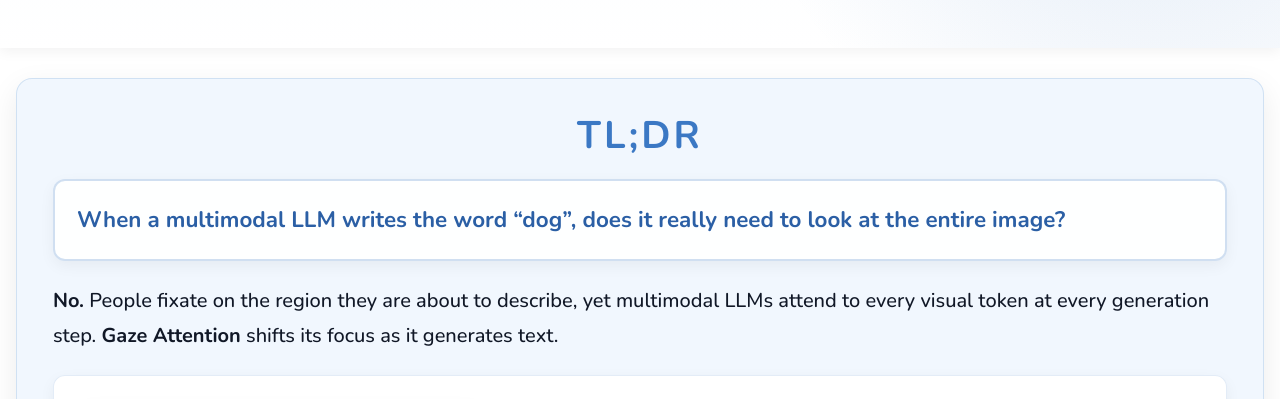
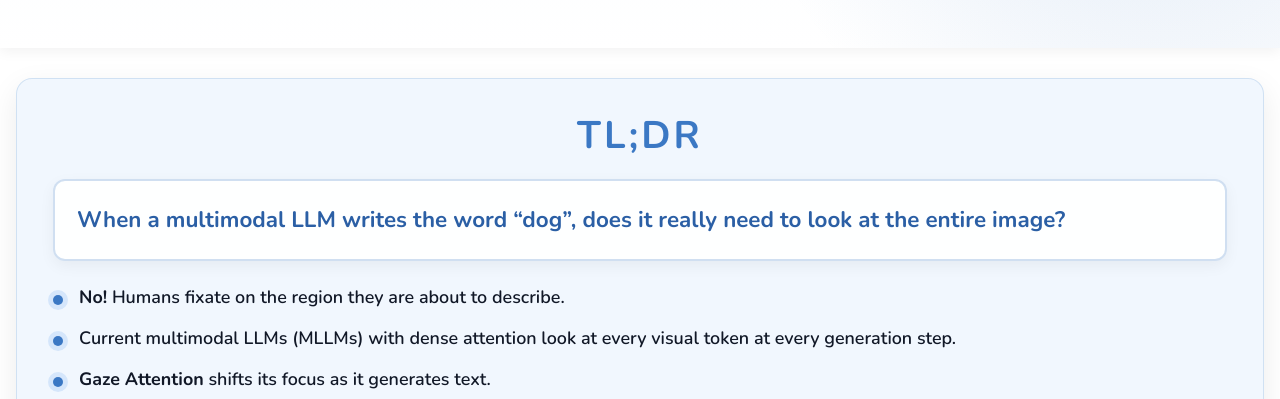
Before and after one commit to june-page/gaze-attention, a website: page index.html in a window 1280 px wide. Shown: the part 545-944 px from the top of the page. Drawn offline with nearby package versions, Linux system fonts and the light colour scheme.

Commit message:
Present introduction as bullets and increase section spacing

```diff
--- a/css/gaze-attention.css
+++ b/css/gaze-attention.css
@@ -292,7 +292,7 @@ figure {
 }
 
 .section-title {
-  margin: 60px 0 30px;
+  margin: 90px 0 30px;
   color: var(--primary-color);
   font-size: clamp(1.65rem, 3vw, 2.15rem);
   font-weight: 700;
--- a/index.html
+++ b/index.html
@@ -196,12 +196,20 @@
                 really need to look at the entire image?
               </p>
             </div>
-            <p class="lead">
-              <strong>No.</strong> People fixate on the region they are about to
-              describe, yet multimodal LLMs attend to every visual token at
-              every generation step. <strong>Gaze Attention</strong> shifts its
-              focus as it generates text.
-            </p>
+            <ul class="dot-list">
+              <li>
+                <strong>No!</strong> Humans fixate on the region they are about
+                to describe.
+              </li>
+              <li>
+                Current multimodal LLMs (MLLMs) with dense attention look at
+                every visual token at every generation step.
+              </li>
+              <li>
+                <strong>Gaze Attention</strong> shifts its focus as it generates
+                text.
+              </li>
+            </ul>
             <div class="tldr-panel">
               <div
                 class="gaze-viewer"
```
